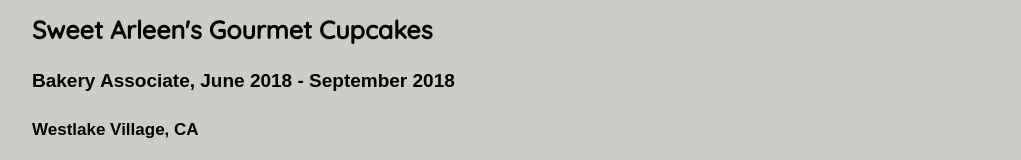
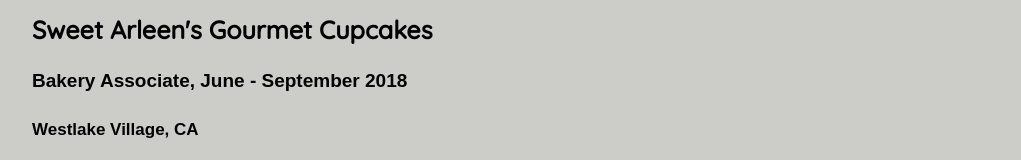
Before and after one commit to Alecfisher/Alecfisher, a plain HTML site: page PORTFOLIO/index.html in a window 1280 px wide. Shown: the part 5463-5623 px from the top of the page, without its empty margins (96-1117 px from the left). Drawn offline with nearby package versions, Linux system fonts and the light colour scheme; a web font is replaced by a local one.

Commit message:
updated cupcake description

```diff
--- a/PORTFOLIO/index.html
+++ b/PORTFOLIO/index.html
@@ -152,7 +152,7 @@
       <img src="sweetarleens.png" alt="">
       <div class="sweetarleenstext">
         <h3>Sweet Arleen's Gourmet Cupcakes</h3>
-        <h4>Bakery Associate, June 2018 - September 2018</h4>
+        <h4>Bakery Associate, June - September 2018</h4>
         <h5>Westlake Village, CA</h5>
         <h6>Bringing in the culinary expertise side of my family, I worked as an assistant to the head pastry chef at this 4-time Cupcake Wars champion</h6>
       </div>
```
